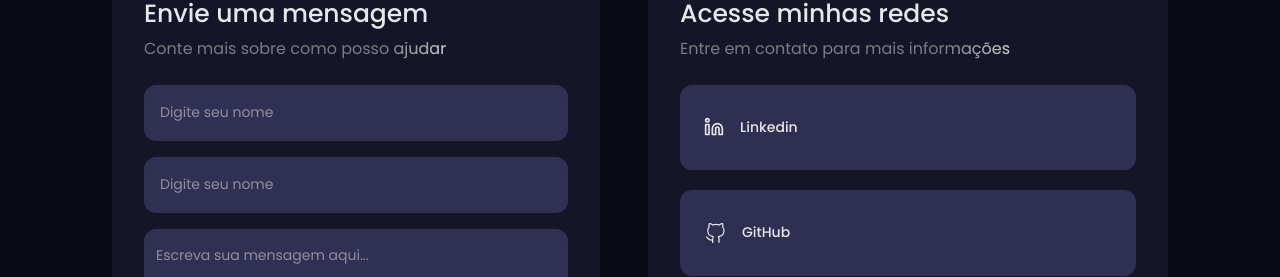
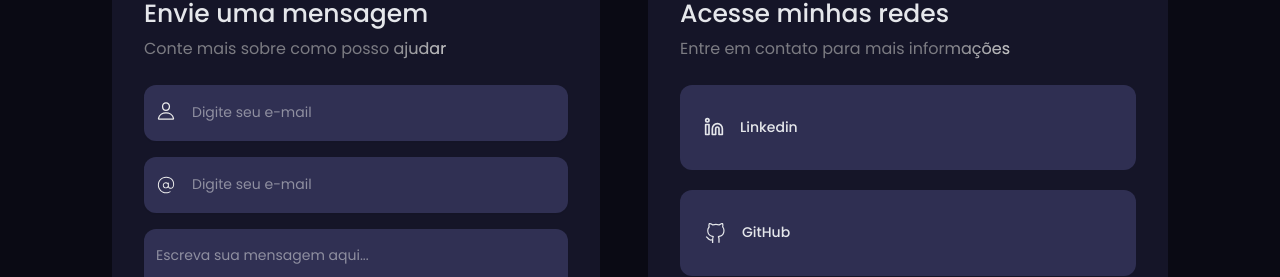
Before and after one commit to SamuelMelo08/portfolio, a Next.js app: page / in a window 1280 px wide. Shown: the part 2945-3222 px from the top of the page. Built offline with nearby package versions, Linux system fonts and the light colour scheme.

Commit message:
style: Adjustments to animations and component colors.

```diff
--- a/src/app/page.tsx
+++ b/src/app/page.tsx
@@ -10,7 +10,7 @@ export default function Home() {
   return (
     <div className="min-h-screen min-w-full relative justify-center flex flex-col scroll-smooth">
 
-        <div className="lg:px-16">
+        <div className="lg:px-16 overflow-hidden">
 
           <Hero/>
 
--- a/src/components/elements/ContactForm.tsx
+++ b/src/components/elements/ContactForm.tsx
@@ -17,6 +17,8 @@ import { Button } from "@/components/ui/button"
 import { Textarea } from "../ui/textarea"
 import { Linkedin, SendIcon } from "lucide-react"
 import { BsSend } from "react-icons/bs"
+import { CiAt } from "react-icons/ci"
+import { IoPersonOutline } from "react-icons/io5"
 
 const formSchema = z.object({
   name: z.string().min(2, {
@@ -67,7 +69,22 @@ export default function ContactForm() {
 
                     <FormItem>
                         <FormControl data-aos="fade-up" data-aos-once="false" data-aos-duration="1000">
-                            <Input placeholder="Digite seu nome" className="transition-all duration-300" {...field} />
+                            <div className="relative">
+                                <span className="absolute left-3 top-4 text-muted-foreground pointer-events-none z-10">
+                                    <IoPersonOutline size={20} />
+                                </span>
+
+                                <Input
+                                    placeholder="Digite seu e-mail"
+                                    className="
+                                    pl-12
+                                    py-3
+                                    rounded-xl
+                                    text-base
+                                    "
+                                    {...field}
+                                />
+                            </div>
                         </FormControl>
                         {/* <FormDescription>
                             This is your public display name.
@@ -84,7 +101,22 @@ export default function ContactForm() {
 
                     <FormItem>
                         <FormControl data-aos="fade-up" data-aos-once="false" data-aos-duration="1500">
-                            <Input placeholder="Digite seu nome" {...field} />
+                            <div className="relative">
+                                <span className="absolute left-3 top-4.5 text-muted-foreground pointer-events-none z-10">
+                                    <CiAt size={20} />
+                                </span>
+
+                                <Input
+                                    placeholder="Digite seu e-mail"
+                                    className="
+                                    pl-12
+                                    py-3
+                                    rounded-xl
+                                    text-base
+                                    "
+                                    {...field}
+                                />
+                            </div>
                         </FormControl>
                         {/* <FormDescription>
                             This is your public display name.
--- a/src/components/elements/NavbarDemo.tsx
+++ b/src/components/elements/NavbarDemo.tsx
@@ -17,7 +17,7 @@ export default function NavbarDemo() {
   const navItems = [
     {
       name: "Inicio",
-      link: "#",
+      link: "/",
     },
     {
       name: "Sobre",
--- a/src/components/elements/ProjectButton.tsx
+++ b/src/components/elements/ProjectButton.tsx
@@ -1,10 +1,20 @@
+"use client"
+
 import { Button } from "../ui/button";
+import { useRouter } from "next/navigation";
 
 export default function ProjectButton () {
+    const router = useRouter()
+
+    const handlePageProjects = () => {
+
+        router.push("project-details")
+
+    }
 
     return (
 
-        <Button variant={"lineButton"} className="flex justify-center items-center gap-2.5 hover:shadow-[0_0_10px_2px_#7C3AED] transition-all duration-300">
+        <Button variant={"lineButton"} onClick={handlePageProjects} className="flex justify-center items-center gap-2.5 hover:shadow-[0_0_10px_2px_#7C3AED] transition-all duration-300">
 
             <span><svg xmlns="http://www.w3.org/2000/svg" width="27" height="27" viewBox="0 0 27 27" className="!w-5 !h-5"><path fill="none" stroke="currentColor" strokeLinecap="round" strokeLinejoin="round" strokeMiterlimit="10" strokeWidth="1.5" d="M12 12V6m-5 8V6m10 10V6M5.4 3h13.2A2.4 2.4 0 0 1 21 5.4v13.2a2.4 2.4 0 0 1-2.4 2.4H5.4A2.4 2.4 0 0 1 3 18.6V5.4A2.4 2.4 0 0 1 5.4 3"/></svg></span>
 
--- a/src/components/elements/SocialButton.tsx
+++ b/src/components/elements/SocialButton.tsx
@@ -4,21 +4,30 @@ type SocialProps = {
   title: string;
   icon: ReactNode;
   href: string;
-}
+  type: "LINKEDIN" | "GITHUB" | "WHATSAPP" | "INSTAGRAM";
+};
 
-export default function SocialButton (props: SocialProps) {
+export default function SocialButton(props: SocialProps) {
+
+  const colorShadow: Record<SocialProps["type"], string> = {
+    LINKEDIN: "#0A66C2",
+    GITHUB: "#6e40c9",
+    WHATSAPP: "#25D366",
+    INSTAGRAM: "#C13584",
+  };
+
+  const shadowColor = colorShadow[props.type];
 
   return (
+    <a href={props.href} target="_blank" rel="noreferrer" className="w-full">
+      <div
 
-        <a href={props.href} target="_blank" className="w-full">
-            <div className="flex gap-4 justify-start items-center text-text text-[14px] font-medium bg-input/99 w-full px-6 py-8 rounded-xl hover:scale-102 transition-all duration-300 ">
-
+        style={{ ["--shadow-color" as any]: shadowColor }}
+        className={`flex gap-4 justify-start items-center text-text text-[14px] font-medium bg-input/99 w-full px-6 py-8 rounded-xl hover:scale-102 transition-all duration-300 hover:shadow-[0_0_14px_4px_var(--shadow-color)]`}
+      >
         <span>{props.icon}</span>
         <span>{props.title}</span>
-
       </div>
     </a>
-
-    )
-
+  );
 }
--- a/src/components/sessions-page/Contacts.tsx
+++ b/src/components/sessions-page/Contacts.tsx
@@ -43,6 +43,7 @@ export default function Contacts() {
                                 icon={<Linkedin size={20}/>}
                                 title="Linkedin"
                                 href="https://www.linkedin.com/in/samuel-melo-4a139b378/"
+                                type="LINKEDIN"
                             />
                         </div>
 
@@ -51,6 +52,7 @@ export default function Contacts() {
                                 icon={<VscGithubAlt size={22}/>}
                                 title="GitHub"
                                 href="#https://github.com/SamuelMelo08"
+                                type="GITHUB"
                             />
                         </div>
 
@@ -60,12 +62,14 @@ export default function Contacts() {
                             icon={<FaWhatsapp size={20}/>}
                             title="Whatsapp"
                             href="https://wa.me/558882212302"
+                            type="WHATSAPP"
                             />
 
                             <SocialButton
                             icon={<Instagram size={20}/>}
                             title="Instagram"
                             href="https://www.instagram.com/samuelmelo.dev/"
+                            type="INSTAGRAM"
                             />
 
                         </div>
--- a/src/components/ui/resizable-navbar.tsx
+++ b/src/components/ui/resizable-navbar.tsx
@@ -233,7 +233,7 @@ export const MobileNavToggle = ({
 export const NavbarLogo = () => {
   return (
     <a
-      href="#"
+      href="/"
       className="relative z-20 mr-4 flex items-center space-x-2 px-2 py-1 text-sm font-normal text-black"
     >
       <img
```
Lines whose indentation alone changed are shown as unchanged.
